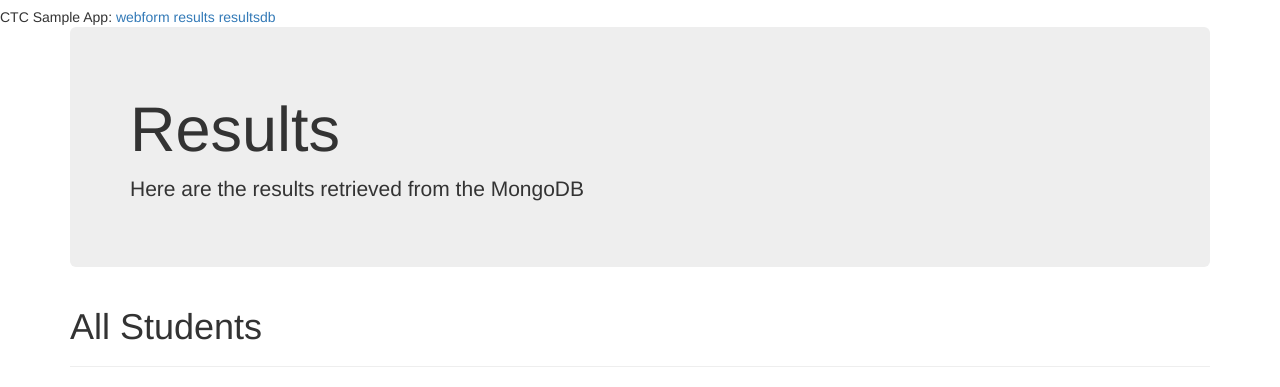
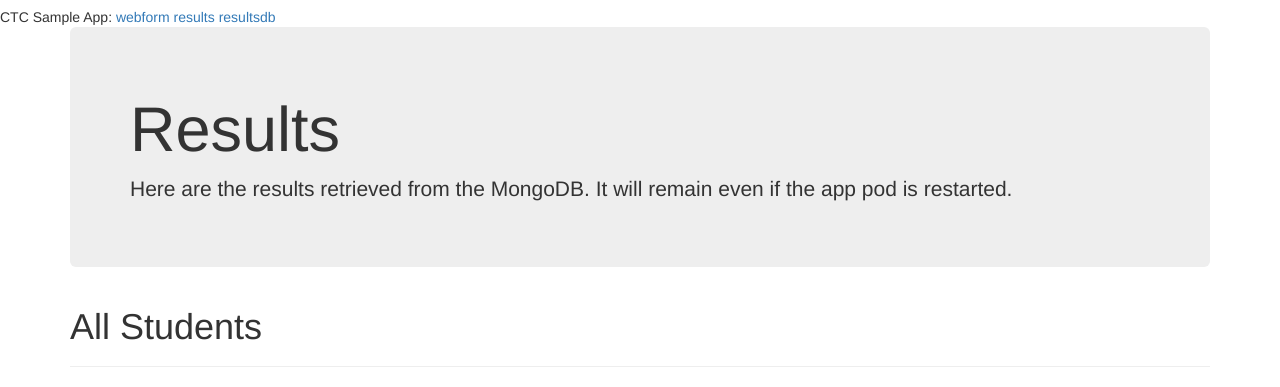
Before and after one commit to andrewctcsg/python-webform, a Flask app: page /resultsdb in a window 1280 px wide. Shown: the top 387 px of the page. Run offline with Flask 2, Linux system fonts and the light colour scheme; data that the repository does not hold is empty; some libraries are stand-ins or nearby versions.

Commit message:
Update resultsdb.html

```diff
--- a/templates/resultsdb.html
+++ b/templates/resultsdb.html
@@ -5,7 +5,7 @@
 
 		<div class="jumbotron">
 			<h1>Results</h1>
-			<p>Here are the results retrieved from the MongoDB</p>
+			<p>Here are the results retrieved from the MongoDB. It will remain even if the app pod is restarted.</p>
 		</div>
 
 		<div class="page-header">
```
